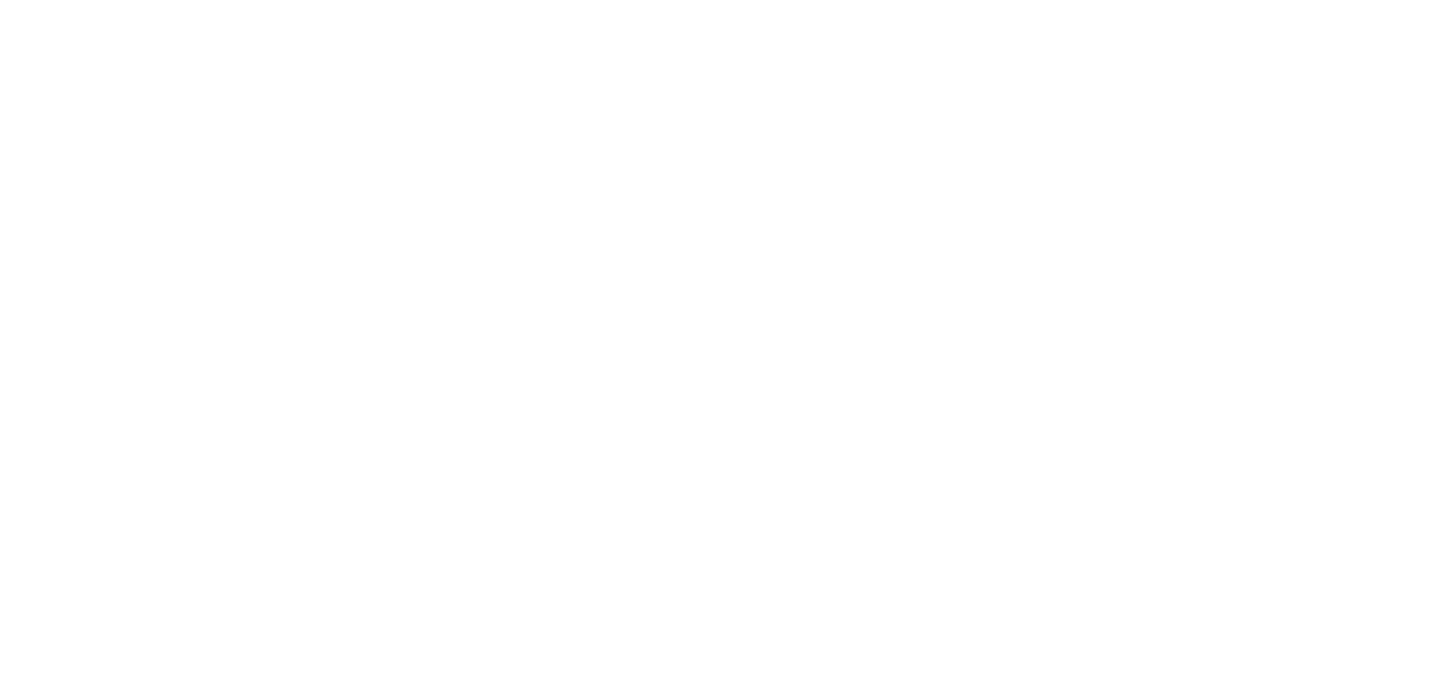
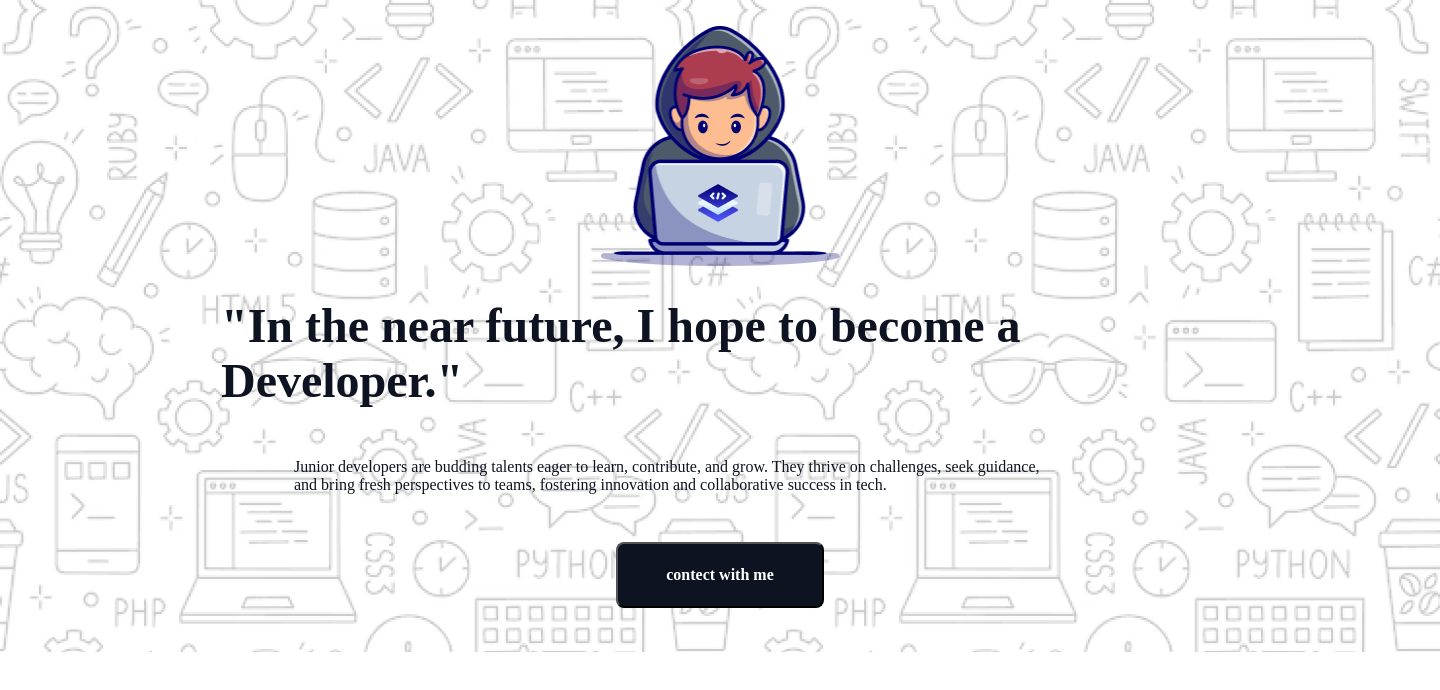
Before and after one commit to sanjoynath-coder/B10A1-Challenge-Begins-main, a plain HTML site: page index.html in a window 1280 px wide. Shown: the whole page, 1440 px wide, since content can reach past the window. Drawn offline with Linux system fonts and the light colour scheme; a web font is replaced by a local one.

Commit message:
added the banner section

```diff
--- a/index.html
+++ b/index.html
@@ -3,10 +3,25 @@
 <head>
     <meta charset="UTF-8">
     <meta name="viewport" content="width=device-width, initial-scale=1.0">
-    <title>Document</title>
+    <title>First Assaingment</title>
     <link rel="stylesheet" href="styles/styles.css">
 </head>
 <body>
+    <header class="banner-container">
+        <div class="banner-content">
+            <img src="/assets/Group.png" alt="png">
+            <h2>"In the near future, I hope to become a Developer."</h2>
+            <p>Junior developers are budding talents eager to learn, contribute, and grow. They thrive on challenges, seek guidance,<br> and bring fresh perspectives to teams, fostering innovation and collaborative success in tech.</p>
+            <div class="banner-button">
+                <button>contect with me</button>
+            </div>
+        </div>
+    </header>
+    <main>
 
+    </main>
+    <footer>
+
+    </footer>
 </body>
 </html>
--- a/styles/styles.css
+++ b/styles/styles.css
@@ -0,0 +1,71 @@
+@import url('https://fonts.googleapis.com/css2?family=Azeret+Mono:ital,wght@0,100..900;1,100..900&display=swap');
+/* the banner section start here */
+
+* {
+    margin: 0;
+    padding: 0;
+}
+
+.banner-container {
+    width: 1440px;
+    height: 652px;
+    margin: 0 auto;
+    background-image: url(/assets/Hero-bg.png);
+}
+
+.banner-content {
+    display: flex;
+    flex-direction: column;
+    justify-content: center;
+    align-items: center;
+}
+
+.banner-content img {
+    width: 240.28px;
+    height: 240px;
+    margin-top: 26px;
+}
+
+.banner-content h2 {
+    width: 998px;
+    height: 136px;
+    color: rgb(13, 19, 33);
+    font-family: Azeret Mono;
+    font-size: 48px;
+    font-weight: 800;
+    margin-top: 32px;
+}
+
+.banner-content p {
+    width: 852px;
+    height: 52px;
+    color: rgb(13, 19, 33);
+    font-family: Azeret Mono;
+    font-size: 16px;
+    font-weight: 400;
+    margin-top: 24px;
+}
+
+.banner-button {
+
+}
+
+.banner-button button {
+    margin-top: 32px;
+    width: 208px;
+    height: 66px;
+    border-radius: 8px;
+    display: flex;
+    flex-direction: row;
+    justify-content: center;
+    align-items: center;
+    background-color: rgb(13, 19, 33);
+    color:rgb(255, 255, 255);
+    font-family: Azeret Mono;
+    font-size: 16px;
+    font-weight: 600;
+    padding: 21px 24px 21px 24px;
+}
+
+
+/* the banner section ends here */
```
Also changed, not shown: assets/Group 3.png (added), assets/Group 4.png (added), assets/Group.png (added), assets/Hero-bg.png (added), assets/Layer_1.png (added), assets/css.png (added), assets/facebook.png (added), assets/github.png (added), assets/handshake.jpg (added), assets/html.png (added), assets/js.png (added), assets/linkedin-icon 1.png (added), assets/mongodb.png (added), assets/nodejs.png (added), 1 more files.
